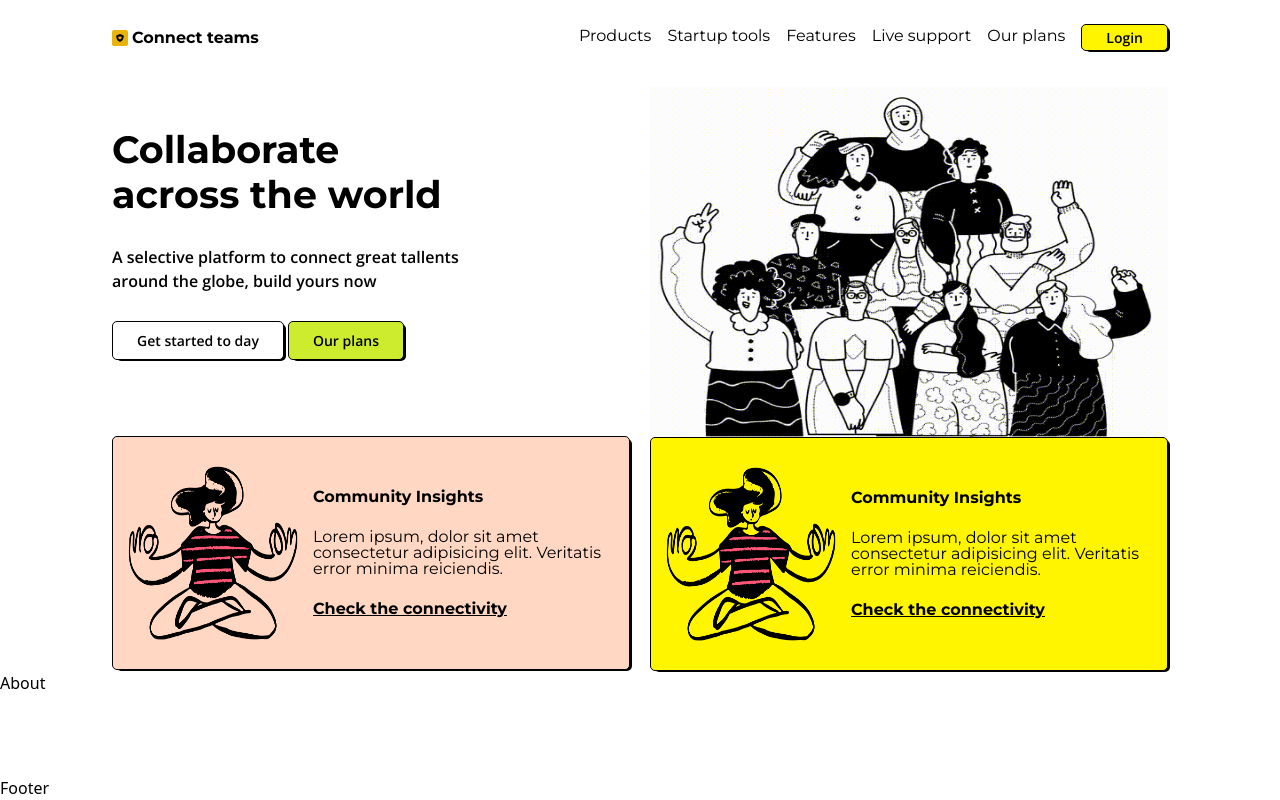
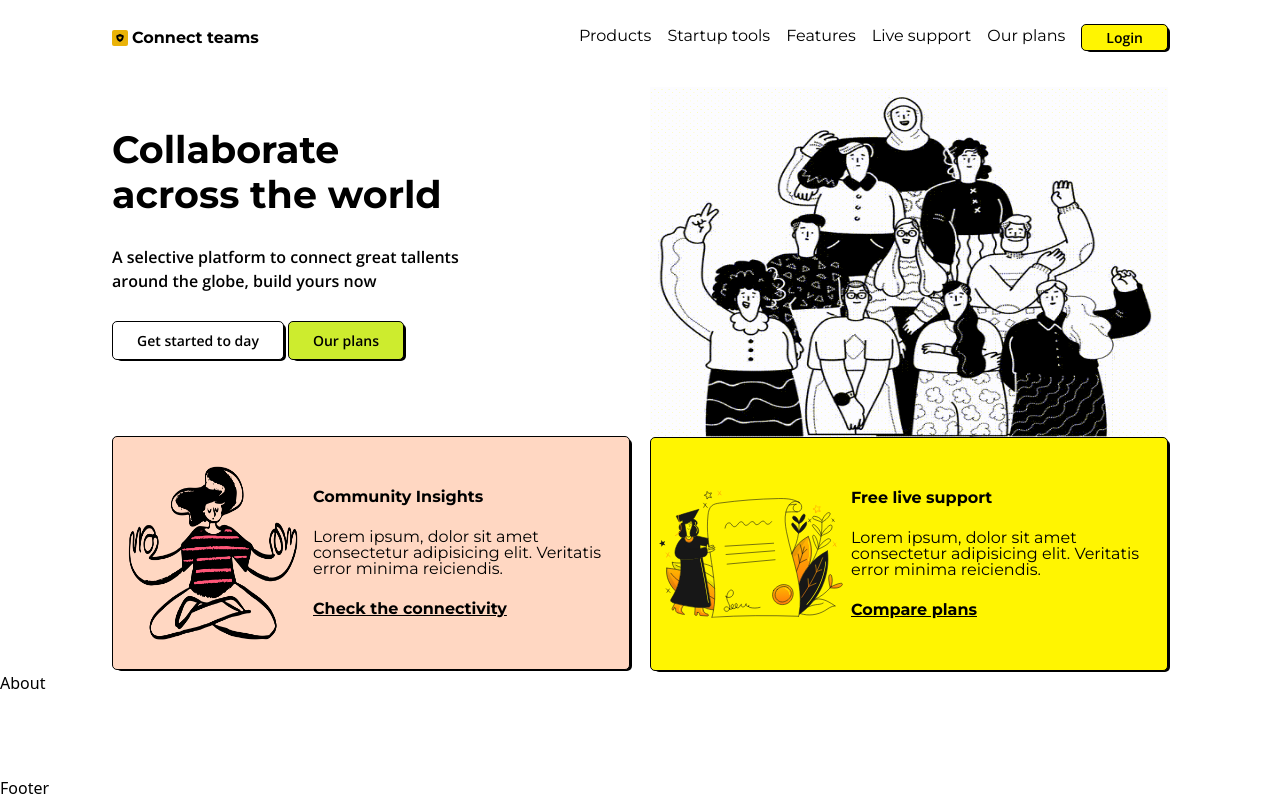
Before and after one commit to byiringiroscar/women-connect-nextjs, a Next.js app: page / in a window 1280 px wide. Built offline with nearby package versions, Linux system fonts and the light colour scheme.

Commit message:
wip on main

```diff
--- a/components/MainSec.tsx
+++ b/components/MainSec.tsx
@@ -2,7 +2,9 @@ import React from 'react'
 import womens from '../public/womens.gif'
 import Image from 'next/image'
 import mediaImage from '../public/meditating.png'
+import diplomasvg from '../public/diploma.svg'
 import Link from 'next/link'
+
 
 const MainSec = () => {
   return (
@@ -47,16 +49,16 @@ const MainSec = () => {
             />
             <div className='bg-[#FFF501] w-full h-auto flex flex-col lg:flex-row py-4 items-center justify-center button-style relative'>
                 <div className='absolute w-full h-full bg-[black] z-[-1] rounded-[5px] left-[3px] top-0.5'></div>
-                <Image src={mediaImage} alt='media'
+                <Image src={diplomasvg} alt='media'
                 width={300}
                 height={300}
                 className='w-[200px] h-[200px]'
                 />
                 <div className='flex flex-col gap-5 items-start justify-center'>
-                    <h2 className='montserrat-700'>Community Insights</h2>
+                    <h2 className='montserrat-700'>Free live support</h2>
                     <p className='montserrat-400 leading-[16px]'>Lorem ipsum, dolor sit amet consectetur adipisicing elit. Veritatis error minima reiciendis.</p>
                     <Link href='/' className='montserrat-700 underline'>
-                    Check the connectivity
+                    Compare plans
                     </Link>
                 </div>
             </div>
```
Also changed, not shown: public/diploma.svg (added), public/sprinting.gif (added).
